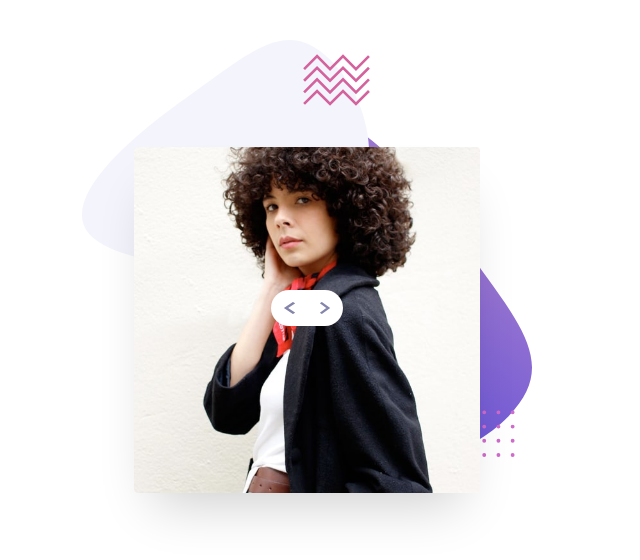
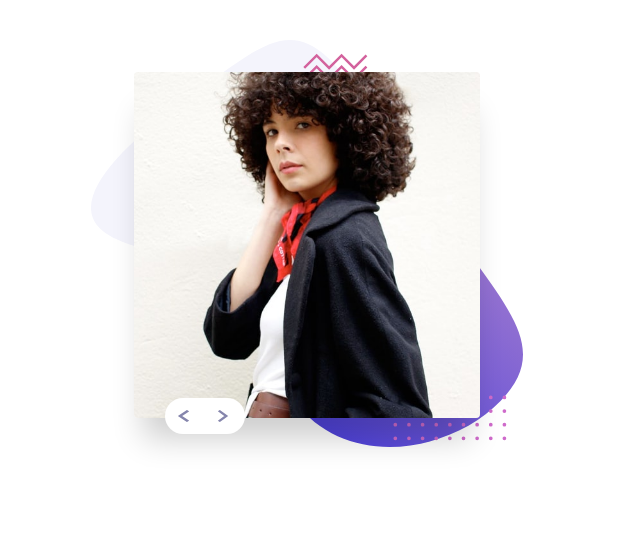
Before and after one commit to aguorcha/coding-bootcamp, a Vue app: page / in a window 1280 px wide. Shown: the top 560 px of the page, without its empty margins (333-973 px from the left). Built offline with nearby package versions, Linux system fonts and the light colour scheme.

Commit message:
Ajuste de las proporciones de las imágenes y botones

```diff
--- a/src/components/Card.vue
+++ b/src/components/Card.vue
@@ -3,9 +3,9 @@
 </script>
 
 <template>
-  <div class="w-full h-screen m-auto mt-10 flex items-center justify-center relative">
+  <div class="w-full h-screen m-auto mt-10 flex justify-center">
 
-    <div class="">
+    <div class="relative">
       <img
         src="../assets/images/pattern-bg.svg"
         alt="Background image"
@@ -15,10 +15,10 @@
       <img
         src="../assets/images/image-tanya.jpg"
         alt="Tanya"
-        class="relative z-10 w-[64%] rounded object-cover mx-auto mt-[-320px] shadow-photo lg:max-w-[1000px] xs:mt-[-240px]"
+        class="relative z-10 w-[64%] rounded object-cover mx-auto mt-6 sm:mt-8 shadow-photo lg:max-w-[1000px]"
       >
 
-      <div class="absolute left-1/2 transform -translate-x-1/2 top-[250px] z-20 flex">
+      <div class="relative w-20 left-1/2 transform -translate-x-1/2 lg:left-32 lg:translate-x-0 bottom-5 z-20 flex">
         <button class="bg-white w-full rounded-l-full p-3">
           <img src="../assets/images/icon-prev.svg" alt="Left arrow" class="w-3 h-3">
         </button>
@@ -29,20 +29,16 @@
       </div>
     </div>
 
-
-
-
-
     <img
       src="../assets/images/pattern-curve.svg"
       alt="Background image"
-      class="absolute bottom-4 inset-x-0 w-full h-auto z-0 max-w-[600px]"
+      class="absolute bottom-0 inset-x-0 w-full h-auto z-0 max-w-[600px]"
     >
   </div>
 </template>
 
 <style scoped>
 .shadow-photo {
-  box-shadow: 0 30px 50px -20px rgba(0, 0, 0, 0.2);
+  box-shadow: 0 30px 30px -10px rgba(0, 0, 0, 0.2);
 }
 </style>
```
